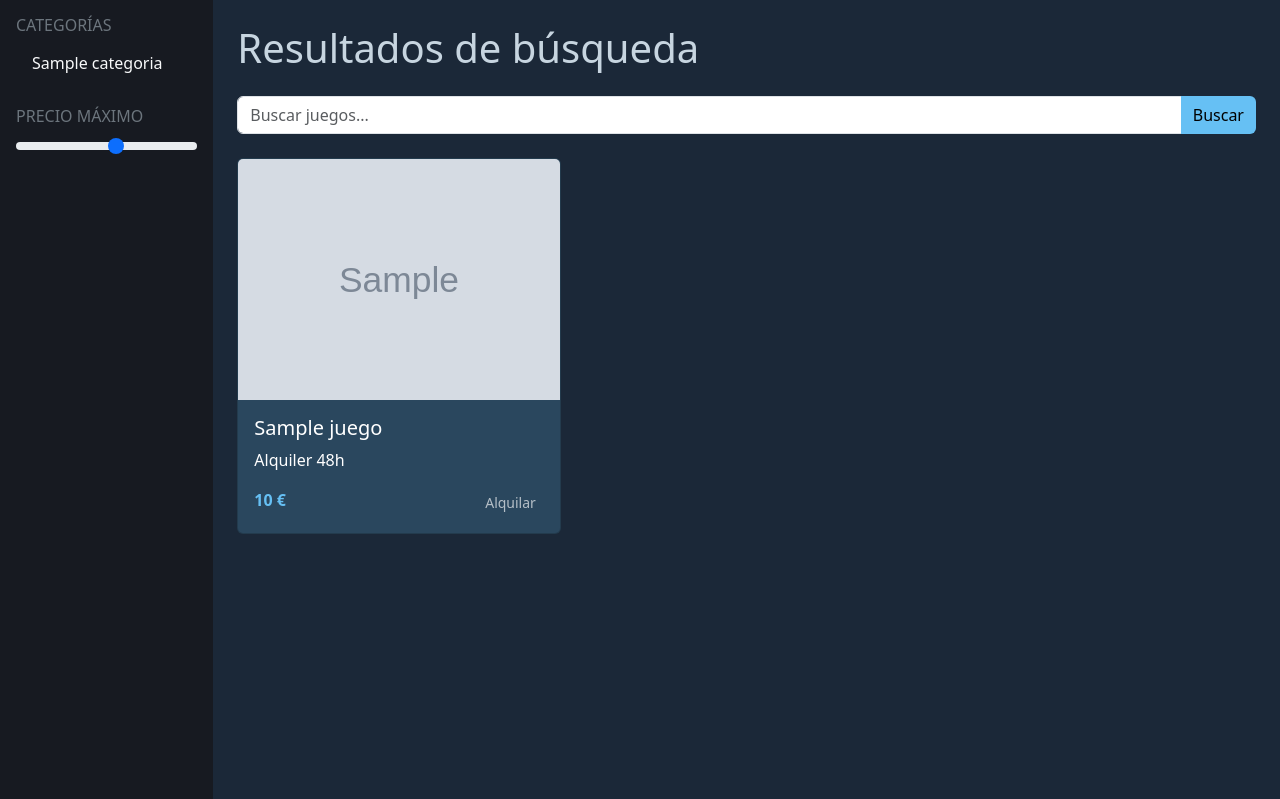
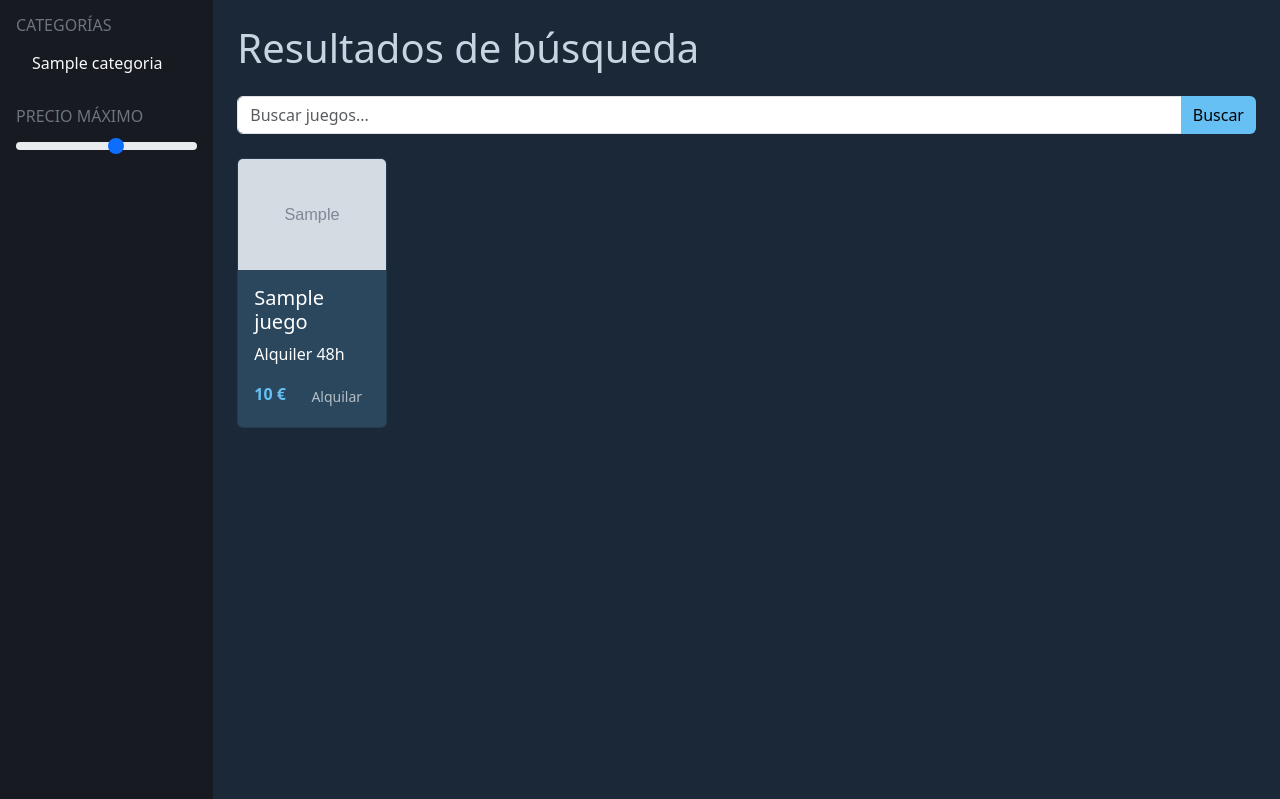
Before and after one commit to AlejandroSuarezCampos/TFG, a PHP site: page /buscador.php in a window 1280 px wide. Shown: the part 56-855 px from the top of the page. Run offline with PHP 8.4, Linux system fonts and the light colour scheme; tables that the repository leaves empty or names only in its code hold one stand-in row (values such as "Sample post"); grey boxes marked "Sample" are stand-in pictures.

Commit message:
Ajustes Imagenes

```diff
--- a/buscador.php
+++ b/buscador.php
@@ -39,7 +39,7 @@
           <?php
             foreach($juegos as $juego){
           ?>
-          <div class="col-md-4">
+          <div class="col-md-3 col-lg-2">
             <a href="producto.php?id=<?=$juego["id_juego"]?>" class="text-decoration-none">
               <div class="card game-card h-100">
                 <img src="<?=$juego["imagen"]?>" class="card-img-top">
--- a/cabezera.php
+++ b/cabezera.php
@@ -67,7 +67,7 @@
       <ul class="navbar-nav ms-auto align-items-lg-center">
 
         <li class="nav-item">
-          <a class="nav-link" href="juegos.php">Catalogo</a>
+          <a class="nav-link" href="buscador.php">Catalogo</a>
         </li>
 
         <!-- FOROS -->
```
Also changed, not shown: img/devil_may_cryl_hd_collection.jpg, img/the_last_of_us.jpg. Lines whose indentation alone changed are shown as unchanged.
